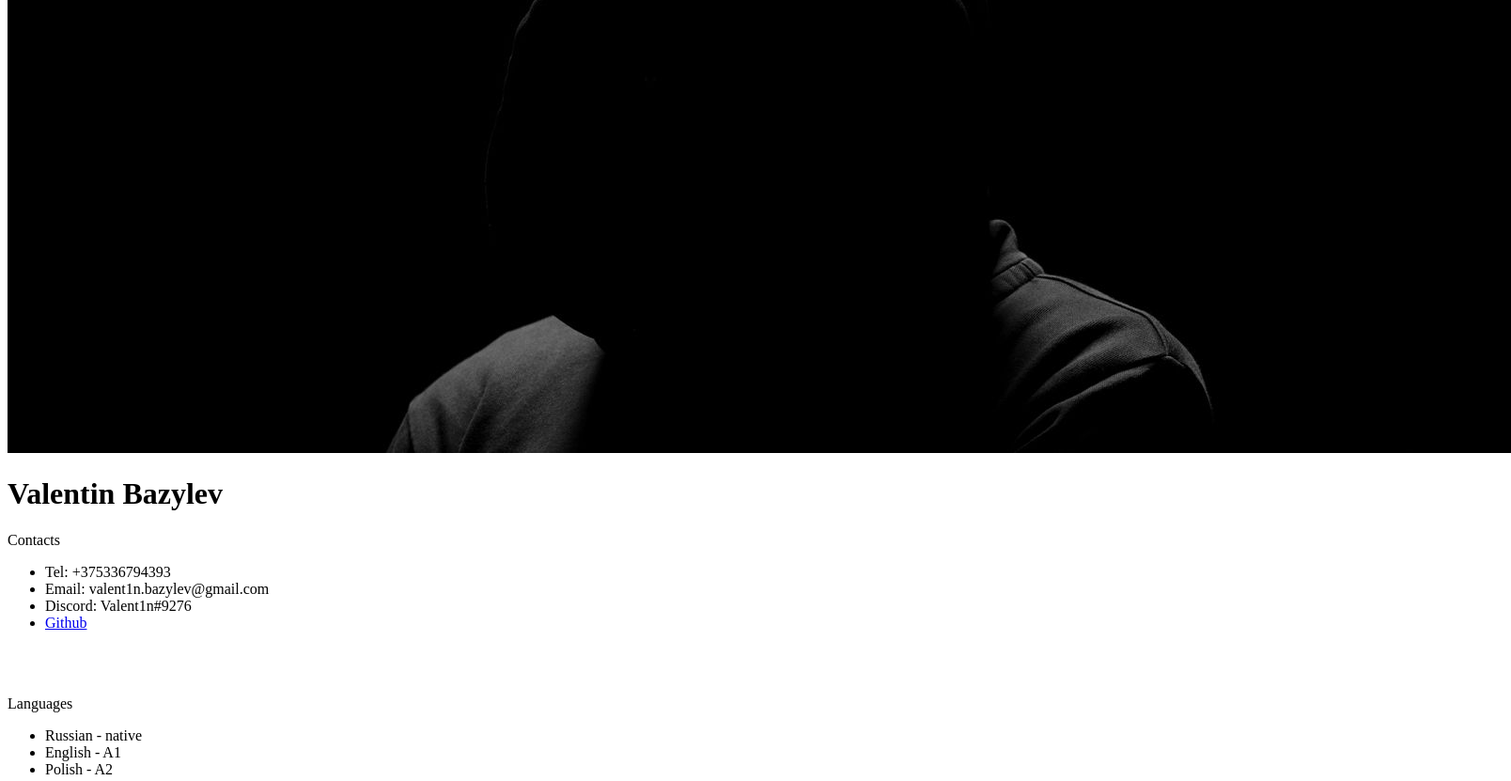
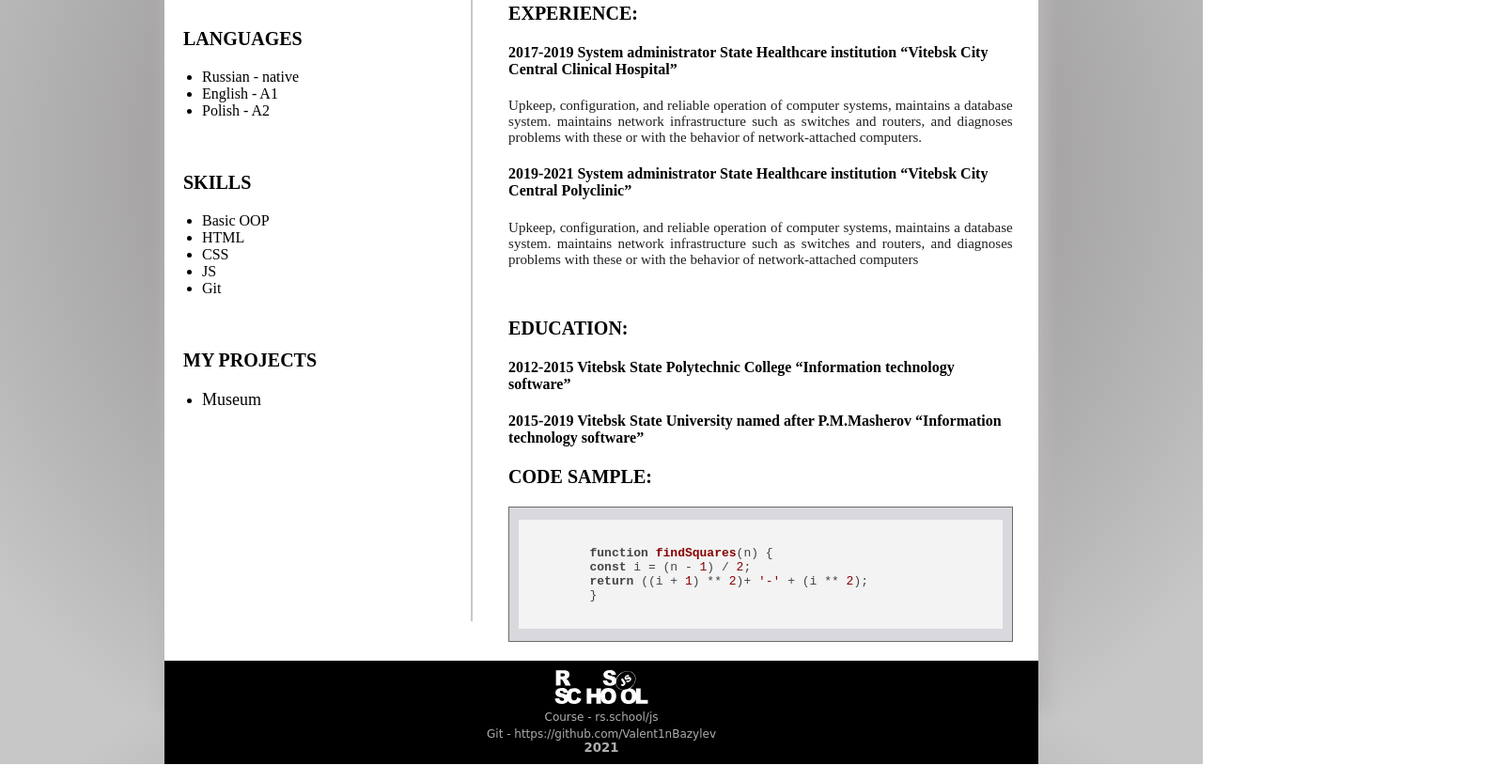
Before and after one commit to Valent1nBazylev/rsschool-cv, a plain HTML site: page index.html in a window 1280 px wide. Shown: the part 426-1257 px from the top of the page at 94% size, 1608 px wide, since content can reach past the window. Drawn offline with nearby package versions, Linux system fonts and the light colour scheme.

Commit message:
feat: update style.css

```diff
--- a/style.css
+++ b/style.css
@@ -1 +1,143 @@
-q
+body{
+    margin : 0px;
+    padding: 0px;
+     background-image: radial-gradient(#817d7d 10%, #c7c7c7 90%);
+    }
+
+.clearfix{
+    clear: both;
+
+}
+
+main{
+    height: 1150px;
+    width: 930px;
+    background-color: white;
+    box-shadow: 5px 7px 15px 5px #b9b6b6;
+    margin: 20px auto;
+}
+
+header{
+    background-color: black;
+    text-align: center;
+    padding: 10px;
+
+
+}
+
+.profile{
+    width: 250px;
+
+}
+
+.logo{
+    width :100px;
+
+}
+
+.h1{
+    color: rgb(173, 173, 173);
+    font-size: 40px;
+    font-weight: bold;
+    margin: 0px;
+    margin-top: 10px;
+}
+
+
+
+.left_column{
+    width: 35%;
+    float: left;
+}
+
+.right_column{
+    width: 62%;
+    float: left;
+}
+
+.line{
+    border-left: 2px solid #c7c7c7;
+    height: 815px;
+    width: 2%;
+    margin-top: 30px;
+    float: left;
+}
+
+.content{
+    padding: 20px;
+}
+
+.head{
+    font-size: 20px;
+    text-transform: uppercase;
+    font-weight: 600;
+}
+
+
+.list{
+    margin-left: -20px;
+    margin-bottom: 0px;
+
+}
+
+.h3{
+    margin-left: -20px;
+    margin-bottom: 0px;
+    text-decoration: none;
+    color: black;
+    margin: 0px;
+    margin-top: -1px;
+
+    font-size: 18px;
+}
+.h3:hover{
+
+    color: rgb(173, 173, 173);
+}
+
+
+.p_4{
+    font-size: 15px;
+    color: #201f1f;
+    text-align: justify;
+}
+
+
+.code{
+    border: 1px solid rgb(107, 106, 106);
+    padding: 0 10px;
+    background-color: rgb(216, 216, 221);
+    font-family: 'Courier New', Courier, monospace;
+
+
+}
+
+
+footer {
+    clear: both;
+   text-align: center;
+    background-color: black;
+    color: rgb(173, 173, 173);
+    padding: 10px;
+}
+.a{
+    text-decoration: none;
+    color: rgb(173, 173, 173);
+    margin: 0px;
+    margin-top: -1px;
+    font-family: 'URW Chancery L', cursive, monospace;
+    font-size: 12px;
+
+}
+.a:hover{
+    color: #ffffff;
+
+}
+
+.h5{
+    text-decoration: none;
+    margin: 0px;
+    margin-top: -1px;
+    font-family: 'URW Chancery L', cursive, monospace;
+    color: rgb(173, 173, 173);
+}
```
